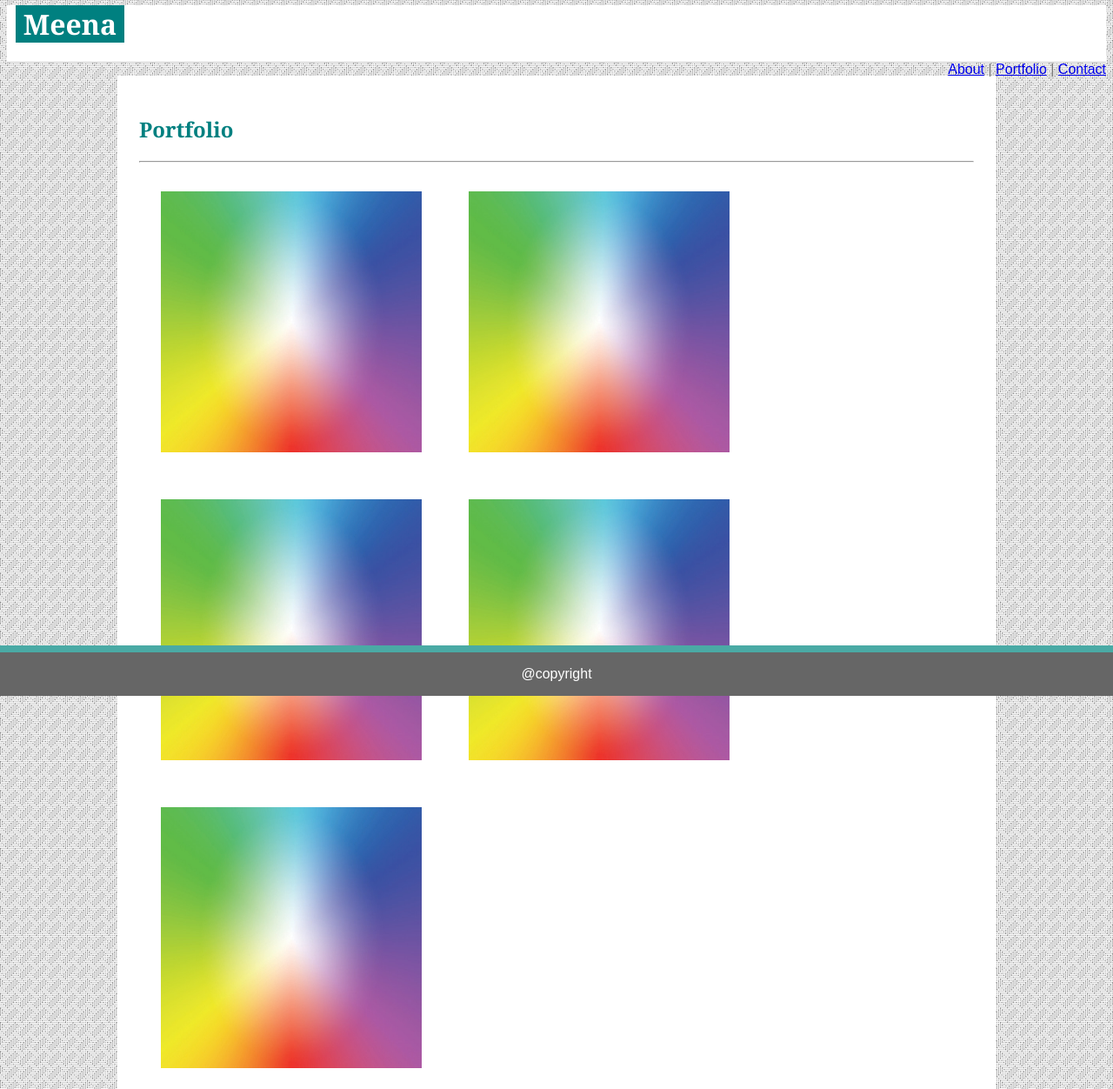
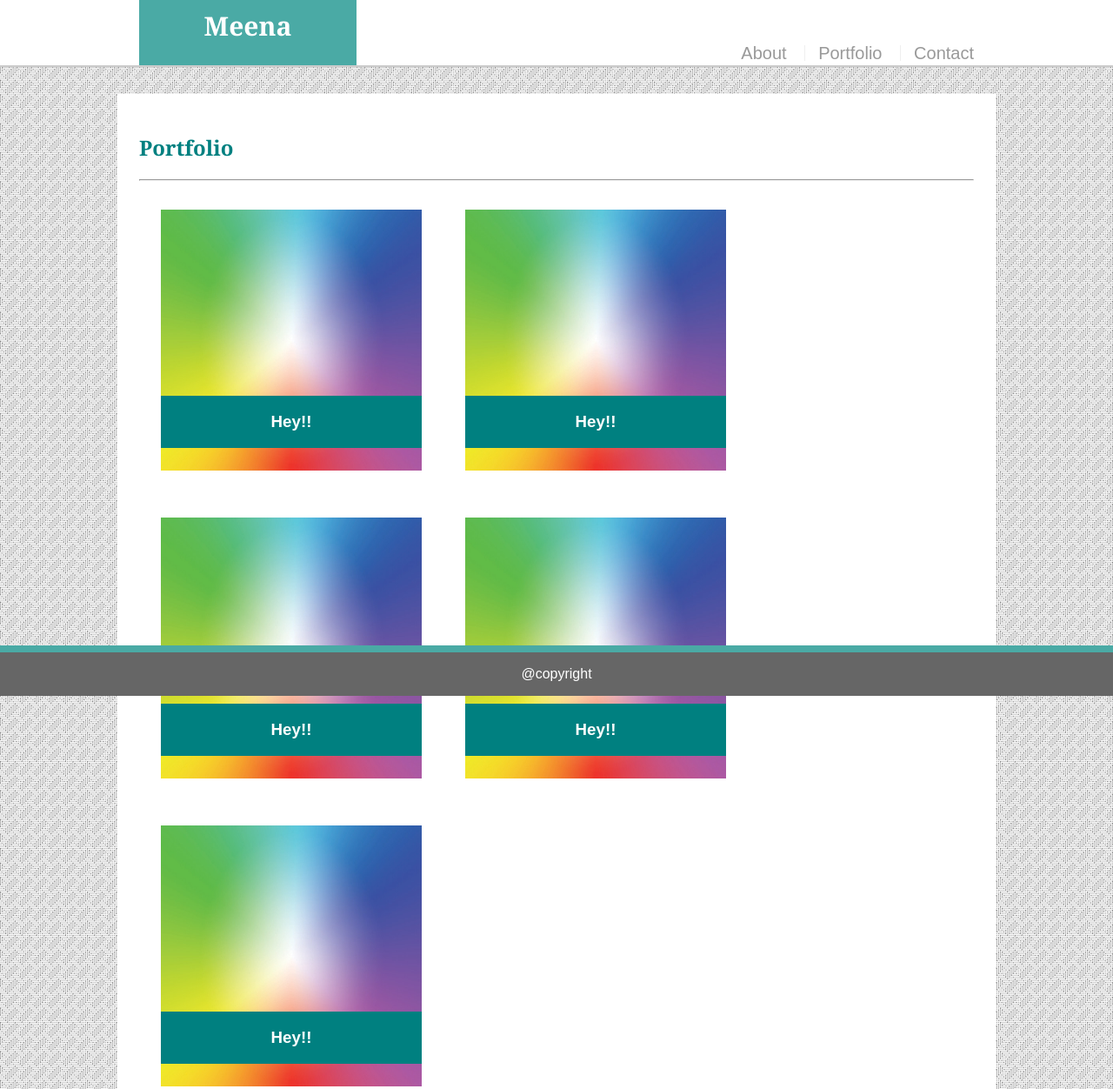
Before and after one commit to ProgrammerSpace/Basic-Portfolio, a plain HTML site: page portfolio.html in a window 1280 px wide. Shown: the top 1252 px of the page at 87% size. Drawn offline with Linux system fonts and the light colour scheme.

Commit message:
Almost donegit status

```diff
--- a/assets/css/style.css
+++ b/assets/css/style.css
@@ -1,4 +1,3 @@
-
 body {
     color: #777777;
     font-family: Arial, Helvetica, sans-serif;
@@ -13,20 +12,36 @@ header {
 }
 nav {
     float: right;
+    margin-top: 65px;
+    font-size: 20px;
+}
+nav a {
+    display: inline-block;
+    padding-left: 15px;
+    margin-left: 15px;
+    line-height: 18px;
+    color: #999;
+    text-decoration: none;
+    border-left: 1px solid #efefef;
+}
+
+nav a:first-child {
+    border-left: 0 none;
+}
+a:hover {
+      color: red;
 }
 h1 {
     color: teal;
     font-family: Georgia, 'Times New Roman', Times, serif;
 }
-div {
-    background-image: url("assets/images/bg.png");
-}
 section {
     width: 960px;
-    display: block;
     background-color: white;
     margin: auto;
     padding: 25px;
+    position: relative;
+    top: 100px;
 }
 footer {
     position: fixed;
@@ -38,30 +53,30 @@ footer {
     text-align: center;
     border-top: 8px solid #4aaaa5;
 }
-#main_logo {
-    text-align: center;
-    background-color: teal;
-    color: white;
-    width: 125px;
-    margin-left: 10px;
-}
-.img {
+.index_img {
     float: left;
     margin: 10px 10px 10px 0px;
 }
-.pimg {
+.port_img {
     margin: 25px;
 }
-/*.container {
+.imgs {
     position: relative;
-    text-align: center;
+    float: left;
+}
+.imgtxt {
+    position: absolute;
+    bottom: 30px;
     background-color: teal;
     color: white;
+    padding: 0px 10px;
+    margin: 25px;
+    text-align: center;
+    width: 280px;
 }
-.text {
-    position: absolute;
-    bottom: 8px;
-}*/
+.to_clear {
+    clear: both;
+}
 .txt {
     width: 100%;
 }
@@ -71,3 +86,32 @@ footer {
     color: white;
     padding: 10px 20px;
 }
+.container {
+    width: 100%;
+    max-width: 960px;
+    margin: 0 auto;
+    clear: both;
+}
+#logo {
+    float: left;
+    width: 250px;
+    height: 90px;
+    font-family: Georgia, Times, "Times New Roman", serif;
+    font-size: 30px;
+    font-weight: 700;
+    line-height: 90px;
+    color: #ffffff;
+    text-align: center;
+    text-decoration: none;
+    background: #4aaaa5;
+}
+#masthead {
+    position: fixed;
+    z-index: 99;
+    width: 100%;
+    margin: 0 0 30px;
+    overflow: auto;
+    color: #ffffff;
+    background: #ffffff;
+    border-bottom: 2px solid #cccccc;
+}
--- a/portfolio.html
+++ b/portfolio.html
@@ -8,21 +8,50 @@
 </head>
 
 <body background="assets/images/bg.png">
-    <header>
-        <h1 id="main_logo">Meena</h1>
-        <nav> <a href="index.html">About</a> |
-            <a href="#">Portfolio</a> |
-            <a href="contact.html">Contact</a>
-        </nav>
+    <header id="masthead">
+        <div class="container">
+            <a href="index.html" id="logo">Meena</a>
+            <nav>
+                <a href="index.html">About</a>
+                <a href="#">Portfolio</a>
+                <a href="contact.html">Contact</a>
+            </nav>
+        </div>
     </header>
-    <section class="main_content">
+    <section>
         <h1>Portfolio</h1>
         <hr>
-        <img class="pimg" src="assets/images/img.jpg" alt="Image" width="300" height="300">
-        <img class="pimg" src="assets/images/img.jpg" alt="Image" width="300" height="300">
-        <img class="pimg" src="assets/images/img.jpg" alt="Image" width="300" height="300">
-        <img class="pimg" src="assets/images/img.jpg" alt="Image" width="300" height="300">
-        <img class="pimg" src="assets/images/img.jpg" alt="Image" width="300" height="300">
+        <div class="imgs">
+            <img class="port_img" src="assets/images/img.jpg" alt="Image" width="300" height="300">
+            <div class="imgtxt">
+                <h3>Hey!!</h3>
+            </div>
+        </div>
+        <div class="imgs">
+            <img class="port_img" src="assets/images/img.jpg" alt="Image" width="300" height="300">
+            <div class="imgtxt">
+                <h3>Hey!!</h3>
+            </div>
+        </div>
+        <div class="imgs">
+            <img class="port_img" src="assets/images/img.jpg" alt="Image" width="300" height="300">
+            <div class="imgtxt">
+                <h3>Hey!!</h3>
+            </div>
+        </div>
+        <div class="imgs">
+            <img class="port_img" src="assets/images/img.jpg" alt="Image" width="300" height="300">
+            <div class="imgtxt">
+                <h3>Hey!!</h3>
+            </div>
+        </div>
+        <div class="imgs">
+            <img class="port_img" src="assets/images/img.jpg" alt="Image" width="300" height="300">
+            <div class="imgtxt">
+                <h3>Hey!!</h3>
+            </div>
+        </div>
+        <div class="to_clear"></div>
     </section>
     <footer>
         <p>@copyright</p>
```
Also changed, not shown: contact.html (+10 -7 lines), index.html (+9 -8 lines).
